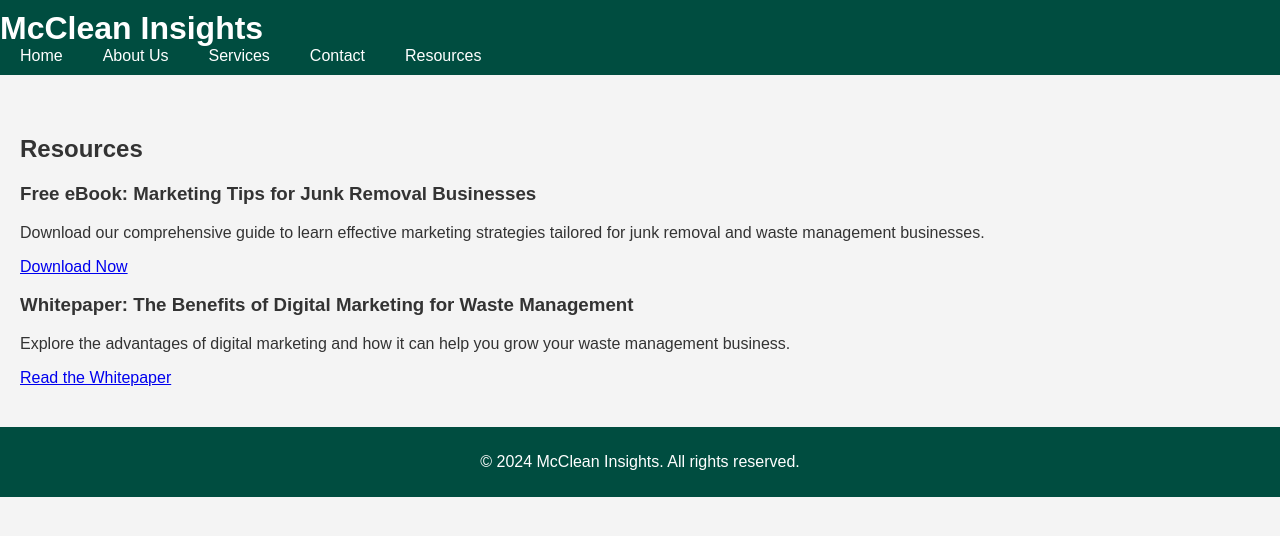
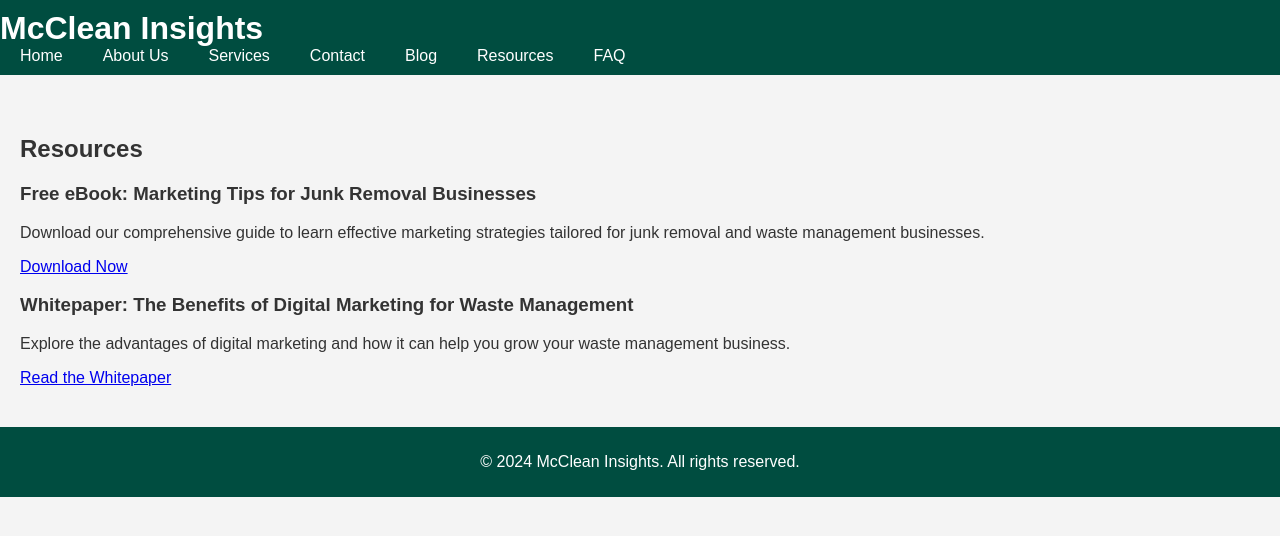
Before and after one commit to iammcgee/mcclean_insights_site, a plain HTML site: page resources.html in a window 1280 px wide. Drawn offline with Linux system fonts and the light colour scheme.

Commit message:
Update resources.html

```diff
--- a/resources.html
+++ b/resources.html
@@ -15,7 +15,9 @@
                 <li><a href="about.html">About Us</a></li>
                 <li><a href="services.html">Services</a></li>
                 <li><a href="contact.html">Contact</a></li>
+                <li><a href="blog.html">Blog</a></li>
                 <li><a href="resources.html">Resources</a></li>
+                <li><a href="faq.html">FAQ</a></li>
             </ul>
         </nav>
     </header>
```
